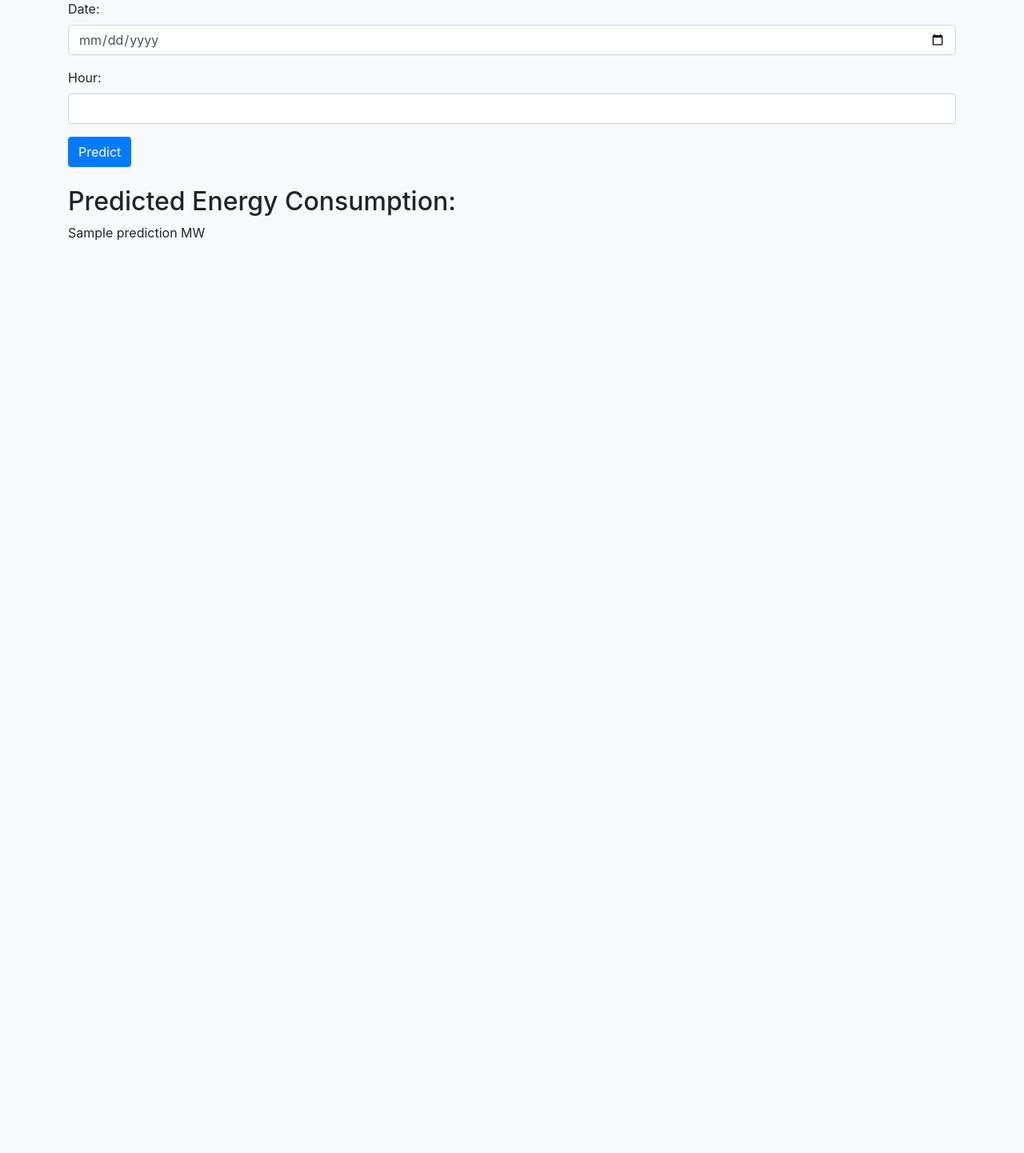
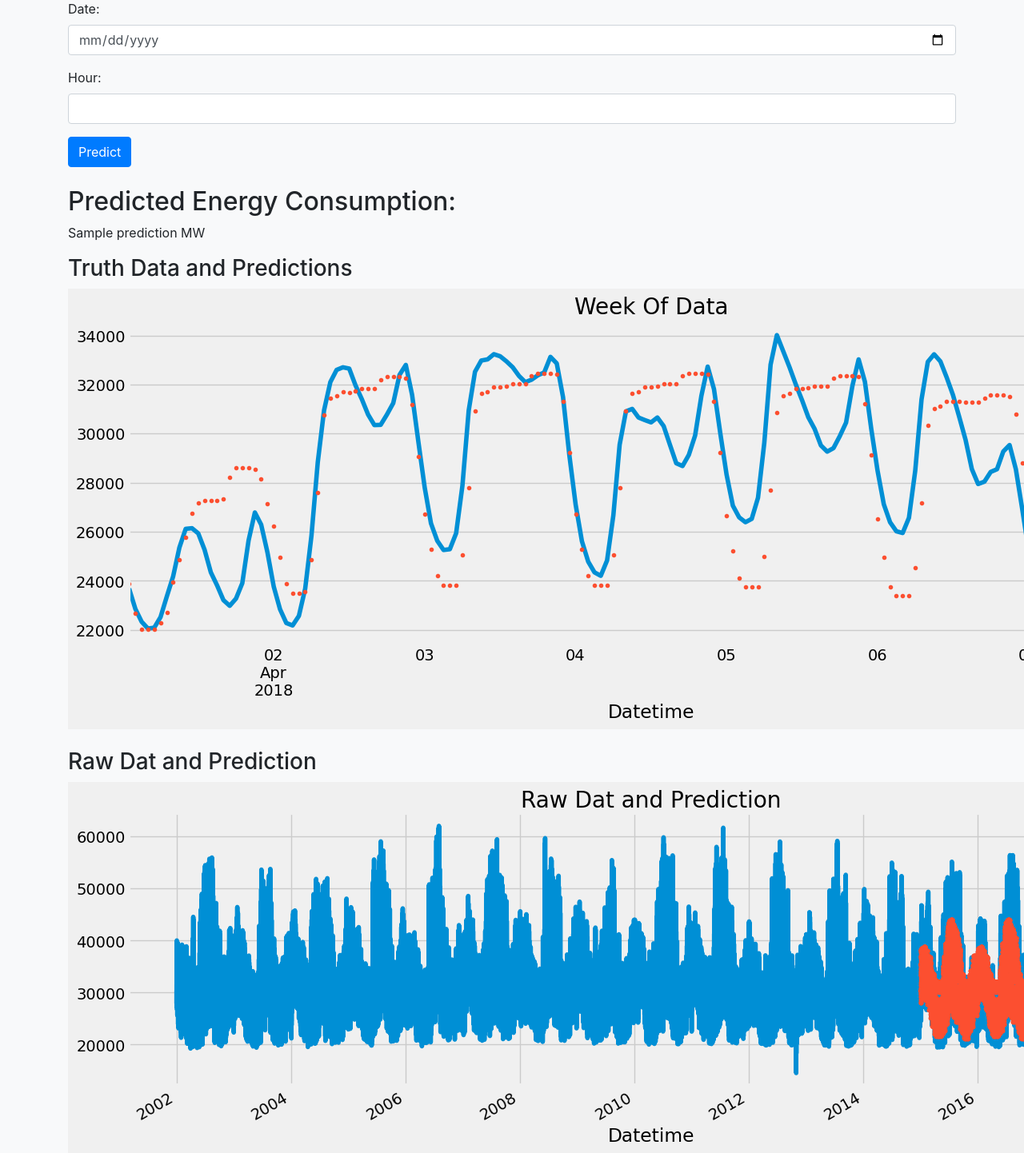
Before and after one commit to LionzzSh/Forecast-Energy-Consumption, a Flask app: template templates/index.html in a window 1280 px wide; the page is wider, and only the part inside the window is pictured. Shown: the part 121-1563 px from the top of that part at 80% size. Before the commit the page ends 422 px from the top of that part, so only its background shows below. Run offline with Flask 3, Linux system fonts and the light colour scheme; the template is opened without the code that fills it: most values are stand-ins (such as "Sample title", 1, 10 or a date in 2020); parts of the project's set-up code (start-up, migrations or seed data) failed here and were passed over; some libraries are stand-ins or nearby versions.

Commit message:
Fix and add visualization

```diff
--- a/app.py
+++ b/app.py
@@ -6,12 +6,12 @@ import xgboost as xgb
 
 app = Flask(__name__)
 
-# Load CSV data
+#CSV data
 df = pd.read_csv('Forecast-Energy-Consumption/data/PJME_hourly.csv')
 df = df.set_index('Datetime')
 df.index = pd.to_datetime(df.index)
 
-# Create time series features
+#time series features
 def create_features(df):
     df = df.copy()
     df['hour'] = df.index.hour
@@ -58,7 +58,7 @@ reg.fit(
 model_filename = 'xgboost_model.joblib'
 joblib.dump(reg, model_filename)
 
-# Load the trained model
+#trained model
 loaded_model = joblib.load(model_filename)
 
 @app.route('/')
--- a/templates/index.html
+++ b/templates/index.html
@@ -33,8 +33,26 @@
         <div class="mt-4">
             <h2>Predicted Energy Consumption:</h2>
             <p>{{ prediction }} MW</p>
+
+            <!-- Visualization for Truth Data and Predictions -->
+            <div>
+                <h3>Truth Data and Predictions</h3>
+                <!-- Use a relative path for the image -->
+               <!-- Use a relative path to the image in the "static" folder -->
+            <img src="{{ url_for('static', filename='output.jpg') }}" alt="Prediction Plot">
+            </div>
+
+            <br><div>
+                <h3>Raw Dat and Prediction</h3>
+                <!-- Use a relative path for the image -->
+               <!-- Use a relative path to the image in the "static" folder -->
+            <img src="{{ url_for('static', filename='output2.png') }}" alt="Prediction Plot">
+
+
+            </div>
         </div>
         {% endif %}
+
     </div>
 
     <!-- Add Bootstrap JS and Popper.js (for Bootstrap features) -->
```
Also changed, not shown: photo/Figure_1.png (added), photo/Figure_2.png (added), photo/Figure_3.png (added), photo/Figure_4.png (added), photo/Figure_5.png (added), photo/Figure_6.png (added), photo/Figure_7.png (added), photo/Figure_8.png (added), static/output.jpg (added), static/output2.png (added), 1 other file.
